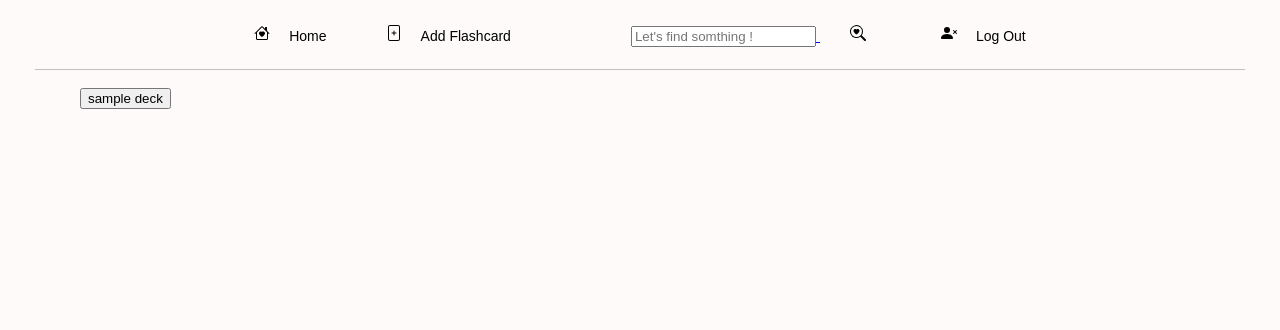
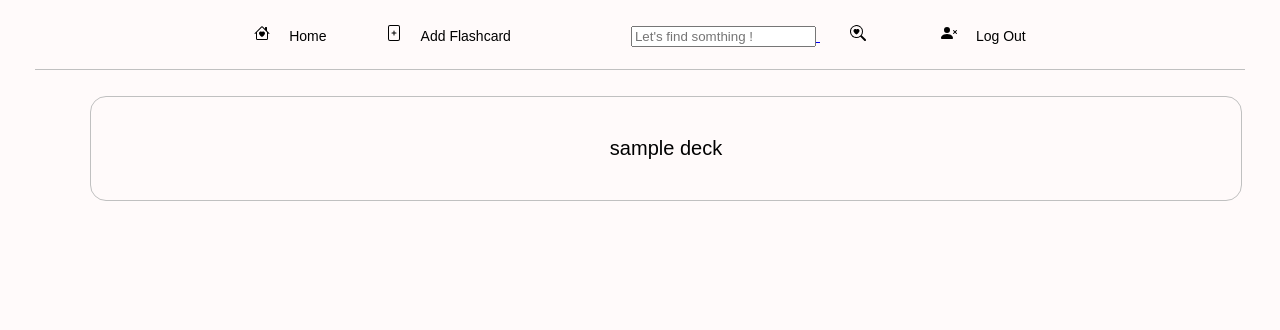
Before and after one commit to emiliaburdak/Flashcard-app, a Flask app: page / in a window 1280 px wide. Shown: the top 330 px of the page. Run offline with Flask 3, Linux system fonts and the light colour scheme; a user stored in the database is signed in; tables that the repository leaves empty hold one stand-in row (values such as "Sample post").

Commit message:
CSS to Refactored FlashCard model into separate FlashCard and Deck models

```diff
--- a/flask/Anki/app/static/styles/style.css
+++ b/flask/Anki/app/static/styles/style.css
@@ -82,6 +82,17 @@ body {
     border-radius: 16px;
     font-weight: bold;
     font-size: 16px;
+}
 
+.deck-buttons {
+  background-color: #FFFAFA;
+  border: 1px solid #C0C0C0;
+  border-radius: 16px;
+  margin: 10px;
+  color: #000000;
+  padding: 40px 30px;
+  font-size: 20px;
+  cursor: pointer;
+  width: 90vw;
 
 }
```
